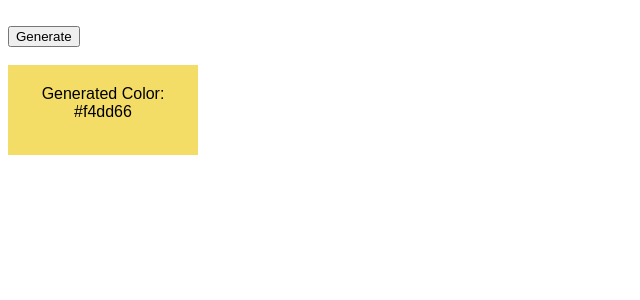
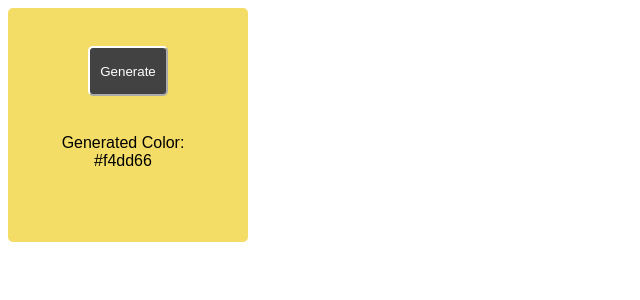
Before and after one commit to Overcook3265/react-random-color-generator, a React app: page / in a window 1280 px wide. Shown: the top 300 px of the page, without its empty margins (0-640 px from the left). Built offline with nearby package versions, Linux system fonts and the light colour scheme.

Commit message:
Add  alignment and styling of elements

```diff
--- a/src/App.js
+++ b/src/App.js
@@ -6,10 +6,28 @@ export default function App() {
 
   return (
     <>
+      <div
+        style={{
+          backgroundColor: randCol,
+          borderRadius: 5,
+          fontFamily: 'sans-serif',
+          padding: 20,
+          maxWidth: 200,
+          textAlign: 'center',
+        }}
+      >
         <br />
         <button
           onClick={() => {
             setRandCol(randomColor());
+          }}
+          style={{
+            backgroundColor: '#424242',
+            borderColor: 'white',
+            borderRadius: 5,
+            color: 'white',
+            height: 50,
+            padding: 10,
           }}
         >
           Generate
@@ -29,6 +47,7 @@ export default function App() {
           Generated Color: {randCol}
         </div>
         <br />
+      </div>
     </>
   );
 }
```
Lines whose indentation alone changed are shown as unchanged.
